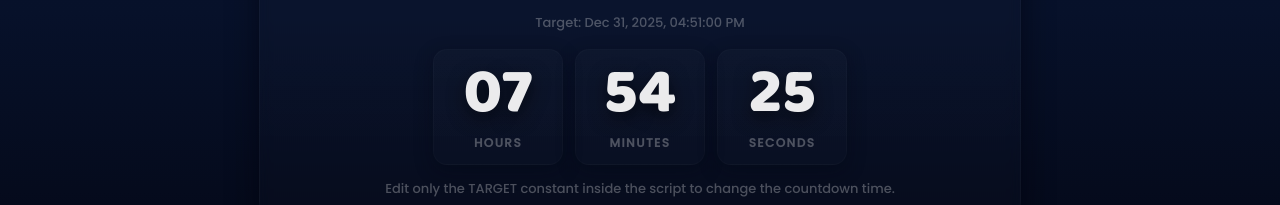
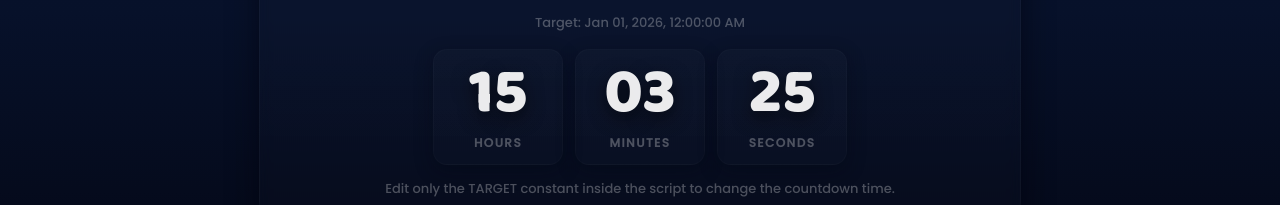
Before and after one commit to RafaelViii/hi-my-lovee, a plain HTML site: page index.html in a window 1280 px wide. Shown: the part 347-552 px from the top of the page. Drawn offline with Linux system fonts and the light colour scheme.

Commit message:
dsadsadsa

```diff
--- a/index.html
+++ b/index.html
@@ -106,7 +106,7 @@
   // -------------------- CONFIG (edit only this line) --------------------
   // Example: "today 3:00pm" will mean that exact time today; if you open after it has passed,
   // this page will show expired state and then automatically redirect to main.html.
-  const TARGET = "today 4:51pm";
+  const TARGET = "today 4:5pm";
   // ---------------------------------------------------------------------
 
   function parseTarget(target){
```
